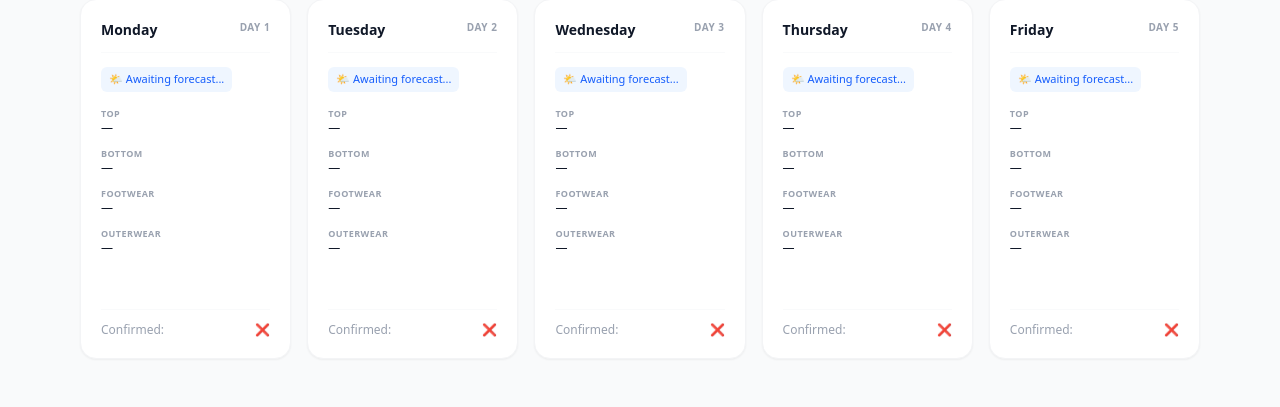
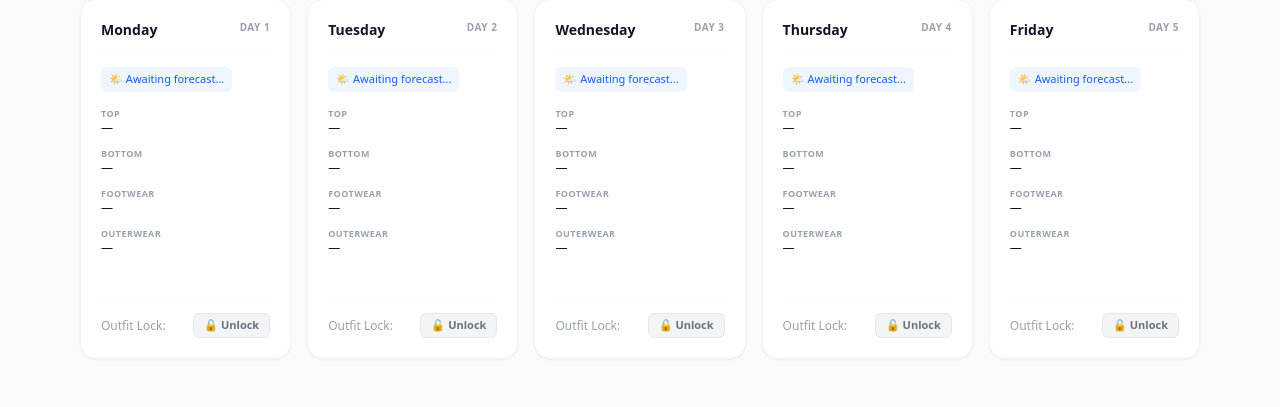
Before and after one commit to EmmanuelKibe/Closet_dice, a Django app: page / in a window 1280 px wide. Shown: the part 178-585 px from the top of the page. Run offline with Django 5.2, Linux system fonts and the light colour scheme; the visitor is signed in with stand-in values (Sample User, id 1); data comes from the database, SQL or seed files in the repository; data that the repository does not hold is empty.

Commit message:
Feat: Implement weather-aware outfit randomizer engine with single-card reroll routing

```diff
--- a/core/generator.py
+++ b/core/generator.py
@@ -27,13 +27,17 @@ def get_random_item_for_slot(user, category, weather_suitability):
 def generate_weekly_wardrobe(user, schedule):
     """
     Loops through Monday-Friday, evaluates the forecast for each day,
-    and assigns random matching clothing items to every open slot.
+    and assigns random matching clothing items IF only the day isn't locked.
     """
     days = ['monday', 'tuesday', 'wednesday', 'thursday', 'friday']
     categories = ['TOP', 'BOTTOM', 'SHOES', 'OUTERWEAR']
 
     # Iterate through each calendar day
     for day in days:
+        # Check if the user has locked this specific day
+        is_locked = getattr(schedule, f"{day}_confirmed")
+        if is_locked:
+            continue
         # Fetch the day's pre-calculated weather string (e.g., 'ALL', 'COLD')
         day_weather = getattr(schedule, f"{day}_weather")
 
--- a/core/templates/core/dashboard.html
+++ b/core/templates/core/dashboard.html
@@ -99,8 +99,13 @@
                     </div>
                 </div>
                 <div class="mt-6 pt-3 border-t border-gray-50 flex items-center justify-between text-xs">
-                    <span class="text-gray-400">Confirmed:</span>
-                    <span class="font-semibold text-gray-500">{% if schedule.monday_confirmed %}✅{% else %}❌{% endif %}</span>
+                    <span class="text-gray-400 font-medium">Outfit Lock:</span>
+                    <form action="{% url 'toggle_day_confirmation' 'monday' %}" method="post">
+                        {% csrf_token %}
+                        <button type="submit" class="cursor-pointer px-2.5 py-1 rounded-md font-bold transition text-[11px] {% if schedule.monday_confirmed %}bg-emerald-50 text-emerald-700 border border-emerald-200{% else %}bg-gray-100 text-gray-500 border border-gray-200 hover:bg-gray-200{% endif %}">
+                            {% if schedule.monday_confirmed %}🔒 Locked{% else %}🔓 Unlock{% endif %}
+                        </button>
+                    </form>
                 </div>
             </div>
 
@@ -154,8 +159,13 @@
                     </div>
                 </div>
                 <div class="mt-6 pt-3 border-t border-gray-50 flex items-center justify-between text-xs">
-                    <span class="text-gray-400">Confirmed:</span>
-                    <span class="font-semibold text-gray-500">{% if schedule.tuesday_confirmed %}✅{% else %}❌{% endif %}</span>
+                    <span class="text-gray-400 font-medium">Outfit Lock:</span>
+                    <form action="{% url 'toggle_day_confirmation' 'tuesday' %}" method="post">
+                        {% csrf_token %}
+                        <button type="submit" class="cursor-pointer px-2.5 py-1 rounded-md font-bold transition text-[11px] {% if schedule.tuesday_confirmed %}bg-emerald-50 text-emerald-700 border border-emerald-200{% else %}bg-gray-100 text-gray-500 border border-gray-200 hover:bg-gray-200{% endif %}">
+                            {% if schedule.tuesday_confirmed %}🔒 Locked{% else %}🔓 Unlock{% endif %}
+                        </button>
+                    </form>
                 </div>
             </div>
 
@@ -209,8 +219,13 @@
                     </div>
                 </div>
                 <div class="mt-6 pt-3 border-t border-gray-50 flex items-center justify-between text-xs">
-                    <span class="text-gray-400">Confirmed:</span>
-                    <span class="font-semibold text-gray-500">{% if schedule.wednesday_confirmed %}✅{% else %}❌{% endif %}</span>
+                    <span class="text-gray-400 font-medium">Outfit Lock:</span>
+                    <form action="{% url 'toggle_day_confirmation' 'wednesday' %}" method="post">
+                        {% csrf_token %}
+                        <button type="submit" class="cursor-pointer px-2.5 py-1 rounded-md font-bold transition text-[11px] {% if schedule.wednesday_confirmed %}bg-emerald-50 text-emerald-700 border border-emerald-200{% else %}bg-gray-100 text-gray-500 border border-gray-200 hover:bg-gray-200{% endif %}">
+                            {% if schedule.wednesday_confirmed %}🔒 Locked{% else %}🔓 Unlock{% endif %}
+                        </button>
+                    </form>
                 </div>
             </div>
 
@@ -264,8 +279,13 @@
                     </div>
                 </div>
                 <div class="mt-6 pt-3 border-t border-gray-50 flex items-center justify-between text-xs">
-                    <span class="text-gray-400">Confirmed:</span>
-                    <span class="font-semibold text-gray-500">{% if schedule.thursday_confirmed %}✅{% else %}❌{% endif %}</span>
+                    <span class="text-gray-400 font-medium">Outfit Lock:</span>
+                    <form action="{% url 'toggle_day_confirmation' 'thursday' %}" method="post">
+                        {% csrf_token %}
+                        <button type="submit" class="cursor-pointer px-2.5 py-1 rounded-md font-bold transition text-[11px] {% if schedule.thursday_confirmed %}bg-emerald-50 text-emerald-700 border border-emerald-200{% else %}bg-gray-100 text-gray-500 border border-gray-200 hover:bg-gray-200{% endif %}">
+                            {% if schedule.thursday_confirmed %}🔒 Locked{% else %}🔓 Unlock{% endif %}
+                        </button>
+                    </form>
                 </div>
             </div>
 
@@ -319,8 +339,13 @@
                     </div>
                 </div>
                 <div class="mt-6 pt-3 border-t border-gray-50 flex items-center justify-between text-xs">
-                    <span class="text-gray-400">Confirmed:</span>
-                    <span class="font-semibold text-gray-500">{% if schedule.friday_confirmed %}✅{% else %}❌{% endif %}</span>
+                    <span class="text-gray-400 font-medium">Outfit Lock:</span>
+                    <form action="{% url 'toggle_day_confirmation' 'friday' %}" method="post">
+                        {% csrf_token %}
+                        <button type="submit" class="cursor-pointer px-2.5 py-1 rounded-md font-bold transition text-[11px] {% if schedule.friday_confirmed %}bg-emerald-50 text-emerald-700 border border-emerald-200{% else %}bg-gray-100 text-gray-500 border border-gray-200 hover:bg-gray-200{% endif %}">
+                            {% if schedule.friday_confirmed %}🔒 Locked{% else %}🔓 Unlock{% endif %}
+                        </button>
+                    </form>
                 </div>
             </div>
 
--- a/core/urls.py
+++ b/core/urls.py
@@ -6,4 +6,5 @@ urlpatterns = [
     path('accounts/register/', views.register, name='register'),
     path('closet/add/', views.upload_clothing, name='upload_clothing'),
     path('closet/roll/', views.roll_wardrobe, name='roll_wardrobe'),
+    path('closet/toggle/<str:day_name>/', views.toggle_day_confirmation, name='toggle_day_confirmation'),
 ]
--- a/core/views.py
+++ b/core/views.py
@@ -109,3 +109,23 @@ def roll_wardrobe(request):
         generate_weekly_wardrobe(request.user, schedule)
 
     return redirect('dashboard')
+
+@login_required
+@require_POST
+def toggle_day_confirmation(request, day_name):
+    """
+    POST handler that toggles the confirmation/lock status for a specific day.
+    """
+    today = date.today()
+    monday_start = today - timedelta(days=today.weekday())
+
+    schedule = WeeklySchedule.objects.filter(user=request.user, week_start_date=monday_start).first()
+
+    if schedule and day_name in ['monday', 'tuesday', 'wednesday', 'thursday', 'friday']:
+        field_name = f"{day_name}_confirmed"
+        # Flip the boolean switch dynamically
+        current_status = getattr(schedule, field_name)
+        setattr(schedule, field_name, not current_status)
+        schedule.save()
+
+    return redirect('dashboard')
```
